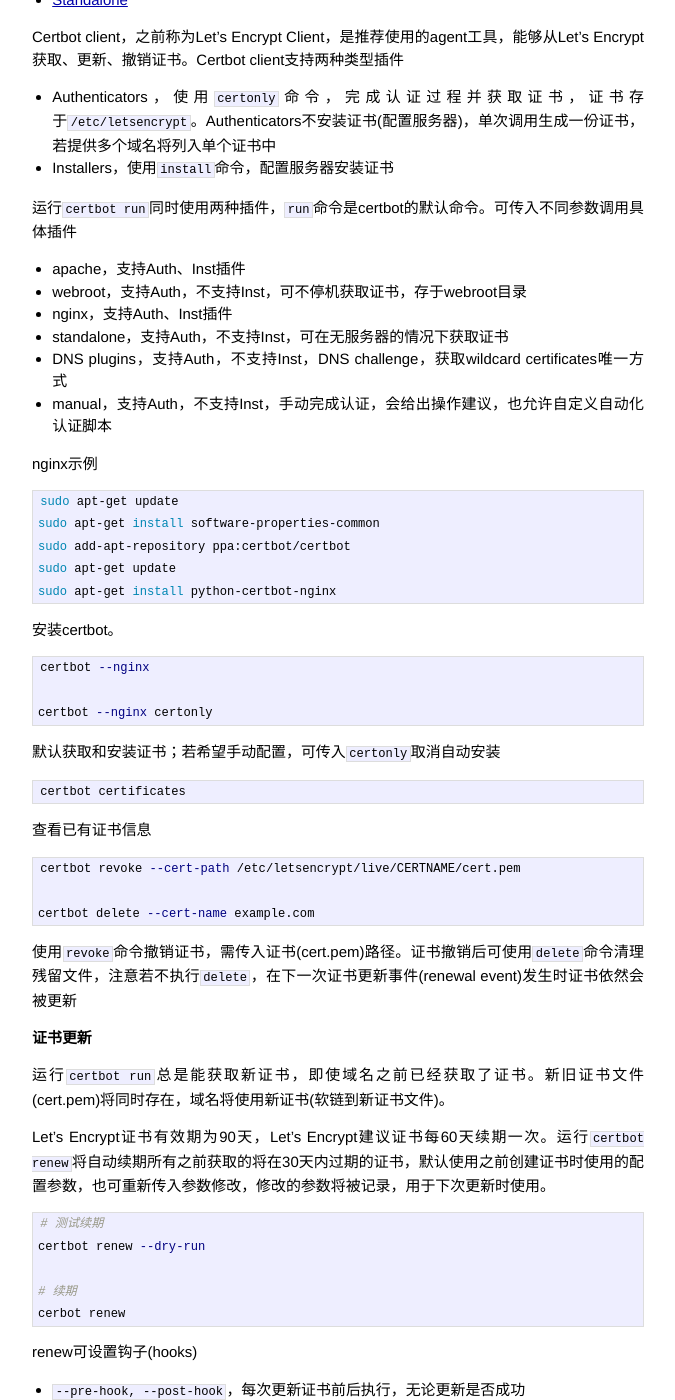
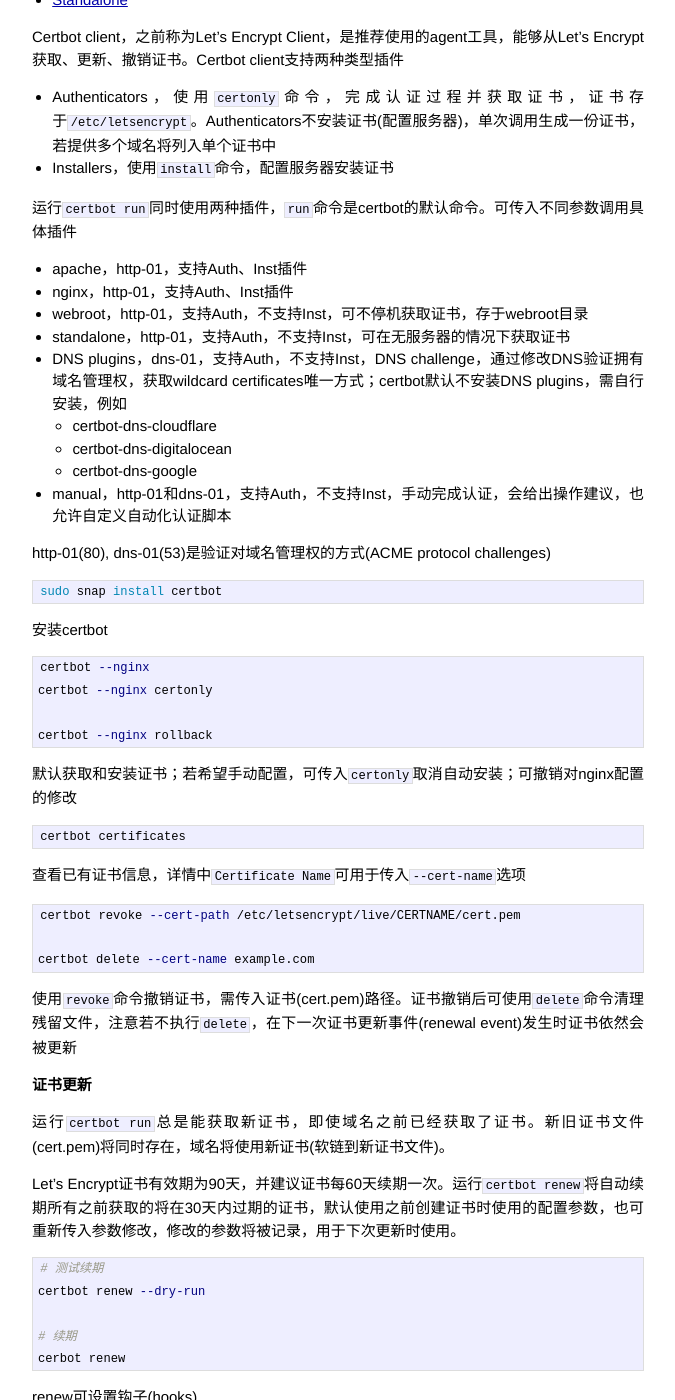
Before and after one commit to zp25/zp25.github.io, a Jekyll site: the page built from _posts/应用/2016-08-29-h2-II.markdown, in a window 1280 px wide and 1400 px high, scrolled down 213 px. Shown: the whole window, without its empty margins (302-977 px from the left). Built offline with Jekyll 4.4.1, drawn with Linux system fonts in a browser that asks for light colours; some of the changed text lies outside the part shown.

Commit message:
certbot更新，ssh-keygen更新

```diff
--- a/_posts/应用/2016-08-29-h2-II.markdown
+++ b/_posts/应用/2016-08-29-h2-II.markdown
@@ -17,48 +17,52 @@
 
 运行`certbot run`同时使用两种插件，`run`命令是certbot的默认命令。可传入不同参数调用具体插件
 
-+ apache，支持Auth、Inst插件
-+ webroot，支持Auth，不支持Inst，可不停机获取证书，存于webroot目录
-+ nginx，支持Auth、Inst插件
-+ standalone，支持Auth，不支持Inst，可在无服务器的情况下获取证书
-+ DNS plugins，支持Auth，不支持Inst，DNS challenge，获取wildcard certificates唯一方式
-+ manual，支持Auth，不支持Inst，手动完成认证，会给出操作建议，也允许自定义自动化认证脚本
++ apache，http-01，支持Auth、Inst插件
++ nginx，http-01，支持Auth、Inst插件
++ webroot，http-01，支持Auth，不支持Inst，可不停机获取证书，存于webroot目录
++ standalone，http-01，支持Auth，不支持Inst，可在无服务器的情况下获取证书
++ DNS plugins，dns-01，支持Auth，不支持Inst，DNS challenge，通过修改DNS验证拥有域名管理权，获取wildcard certificates唯一方式；certbot默认不安装DNS plugins，需自行安装，例如
+  + certbot-dns-cloudflare
+  + certbot-dns-digitalocean
+  + certbot-dns-google
++ manual，http-01和dns-01，支持Auth，不支持Inst，手动完成认证，会给出操作建议，也允许自定义自动化认证脚本
 
-nginx示例
+http-01(80), dns-01(53)是验证对域名管理权的方式(ACME protocol challenges)
 
 ~~~bash
-sudo apt-get update
-sudo apt-get install software-properties-common
-sudo add-apt-repository ppa:certbot/certbot
-sudo apt-get update
-sudo apt-get install python-certbot-nginx
+sudo snap install certbot
 ~~~
-安装certbot。
+
+安装certbot
 
 ~~~bash
 certbot --nginx
+certbot --nginx certonly
 
-certbot --nginx certonly
+certbot --nginx rollback
 ~~~
-默认获取和安装证书；若希望手动配置，可传入`certonly`取消自动安装
+
+默认获取和安装证书；若希望手动配置，可传入`certonly`取消自动安装；可撤销对nginx配置的修改
 
 ~~~bash
 certbot certificates
 ~~~
-查看已有证书信息
+
+查看已有证书信息，详情中`Certificate Name`可用于传入`--cert-name`选项
 
 ~~~bash
 certbot revoke --cert-path /etc/letsencrypt/live/CERTNAME/cert.pem
 
 certbot delete --cert-name example.com
 ~~~
+
 使用`revoke`命令撤销证书，需传入证书(cert.pem)路径。证书撤销后可使用`delete`命令清理残留文件，注意若不执行`delete`，在下一次证书更新事件(renewal event)发生时证书依然会被更新
 
 # 证书更新 {#renew}
 
 运行`certbot run`总是能获取新证书，即使域名之前已经获取了证书。新旧证书文件(cert.pem)将同时存在，域名将使用新证书(软链到新证书文件)。
 
-Let's Encrypt证书有效期为90天，Let's Encrypt建议证书每60天续期一次。运行`certbot renew`将自动续期所有之前获取的将在30天内过期的证书，默认使用之前创建证书时使用的配置参数，也可重新传入参数修改，修改的参数将被记录，用于下次更新时使用。
+Let's Encrypt证书有效期为90天，并建议证书每60天续期一次。运行`certbot renew`将自动续期所有之前获取的将在30天内过期的证书，默认使用之前创建证书时使用的配置参数，也可重新传入参数修改，修改的参数将被记录，用于下次更新时使用。
 
 ~~~bash
 # 测试续期
@@ -83,9 +87,10 @@
 
 例如需要更新standalone证书，可通过hooks在更新前关闭nginx。hooks仅在需要更新证书时触发，因此以上命令可以频繁执行而无需担心服务器频繁重启。
 
-certbot目前还不能自动完成证书续期，但可通过crontab完成。因为命令仅续期30天内将过期的证书，使用crontab是安全的，可以尝试定时每周或每天运行更新命令。`--force-renew`参数可忽略30天过期的限制，强制续期所有证书，但不适合每天运行，容易达到Let's Encrypt更新证书的次数限制。
+部分通过Linux包管理器安装的certbot提供自动续期功能，若不知道是否提供可查看crontab(通常在`/etc/crontab/, /etc/cron.*/*`中)或systemd timers(`systemctl list-timers`)。若不支持可添加crontab完成。因为命令仅续期30天内将过期的证书，使用crontab是安全的，可以尝试定时每周或每天运行更新命令。`--force-renew`参数可忽略30天过期的限制，强制续期所有证书，但不适合每天运行，容易达到Let's Encrypt更新证书的次数限制。
 
 # Webroot {#webroot}
+
 若管理员有操作服务器资源的权限，且希望在不停机情况下获取证书，可使用Webroot插件。Webroot插件仅获取证书，需手动安装证书。
 
 使用Webroot插件需要服务器支持访问隐藏文件夹中的资源，因为Webroot通过在`${webroot-path}/.well-known/acme-challenge`目录中添加临时文件进行Let’s Encrypt CA对服务器管理域名的认证。
@@ -95,14 +100,16 @@
     allow all;
 }
 ~~~
-编辑服务器`server`块，例如`/etc/nginx/sites-available/default`中，使`/.well-known`资源可访问。
 
-记住设置防火墙，Let’s Encrypt通过http认证，打开80端口；ubuntu中旧版本certbot包使用名称letsencrypt，示例中命令将certbot替换即可；需要su权限
+编辑服务器，使`/.well-known`资源可访问。
+
+记住设置防火墙，webroot插件通过http-01认证，打开80端口
 
 ~~~bash
 certbot certonly --webroot -w /var/www/example/ -d www.example.com -d example.com \
     -w /var/www/other -d other.example.net -d another.other.example.net
 ~~~
+
 获取证书。配置和参数
 
 + `certonly, --webroot`，选择使用webroot插件
@@ -121,21 +128,17 @@
 实际这些都是软链接，指向最新的一套密钥和证书。所有之前生成的密钥和证书位于`/etc/letsencrypt/keys, /etc/letsencrypt/archive`中。
 
 # Standalone {#standalone}
-无论nginx, apache插件，还是Webroot插件都要求已存在合适的服务器。Standalone插件可以在无服务器情况下获取证书，certbot会运行一个简单的服务器完成认证。
 
-证书续期使用`certbot renew`完成，可通过crontab定期更新，例如
+无论nginx, apache插件，还是Webroot插件都要求已存在合适的服务器。Standalone插件可以在无服务器情况下获取证书，certbot会运行一个简单的服务器完成认证。通过`certonly, --standalone`选择使用Standalone插件
 
 ~~~bash
-sudo crontab -e
+certbot certonly --standalone --key-type ecdsa -d example.com -d www.example.com
 ~~~
 
-~~~
-# crontab
-30 2 * * 1 certbot renew --pre-hook "stop server" --post-hook "start server" >> /var/log/le-renew.log
-~~~
-每周一2:30am尝试续期证书，错误信息写入log
+示例，生成ECDSA证书
 
 # Manual
+
 + [certbot](https://certbot.eff.org "certbot")
 + [Certbot User Guide](https://certbot.eff.org/docs/using.html#getting-certificates-and-choosing-plugins "Certbot User Guide")
 + [Webroot](https://certbot.eff.org/docs/using.html#webroot "Webroot")
```
Also changed, not shown: other parts of _posts/应用/2016-08-29-h2-II.markdown (+1 -1 lines), _posts/应用/2016-03-16-new_instance.markdown (+23 -4 lines), Gemfile.lock.
